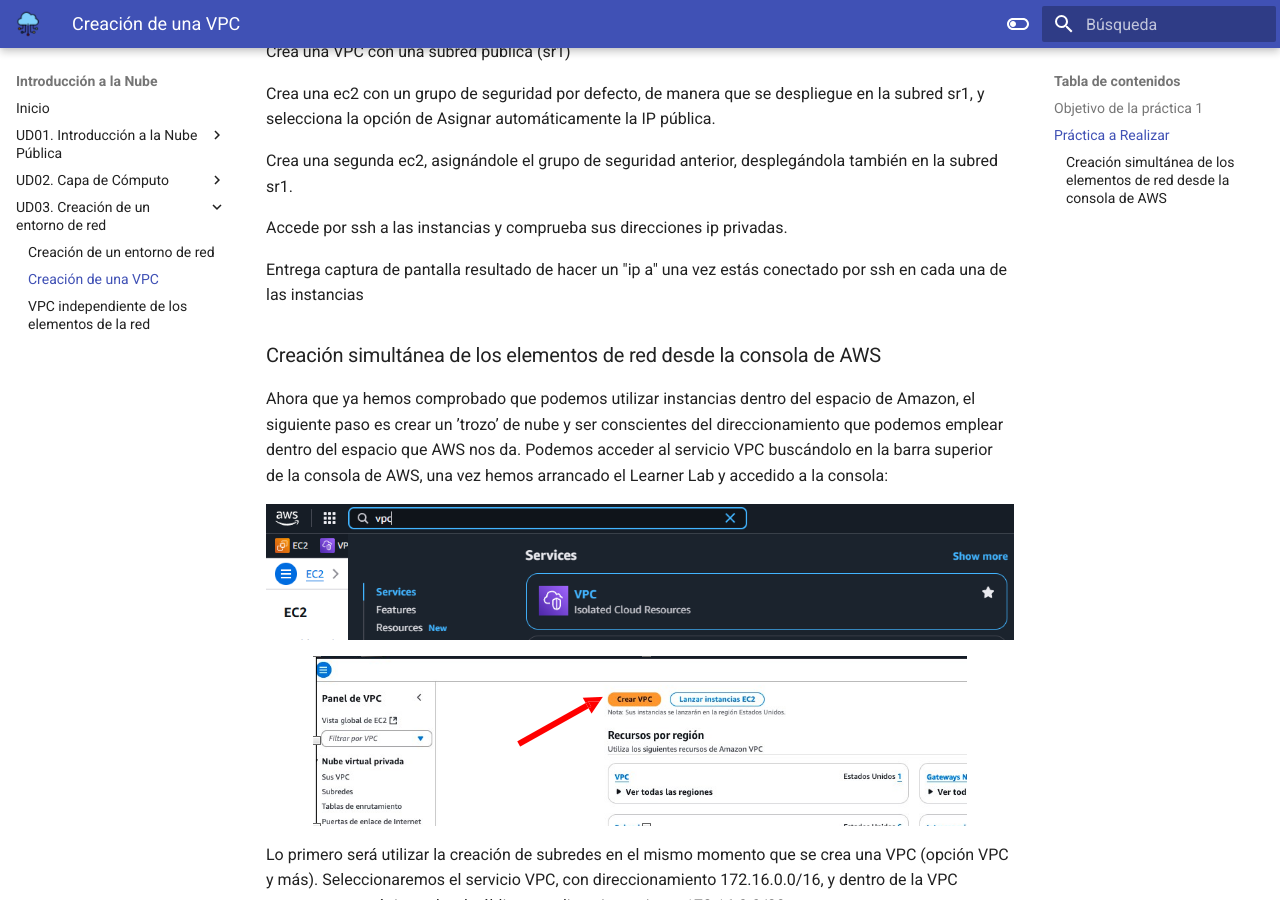
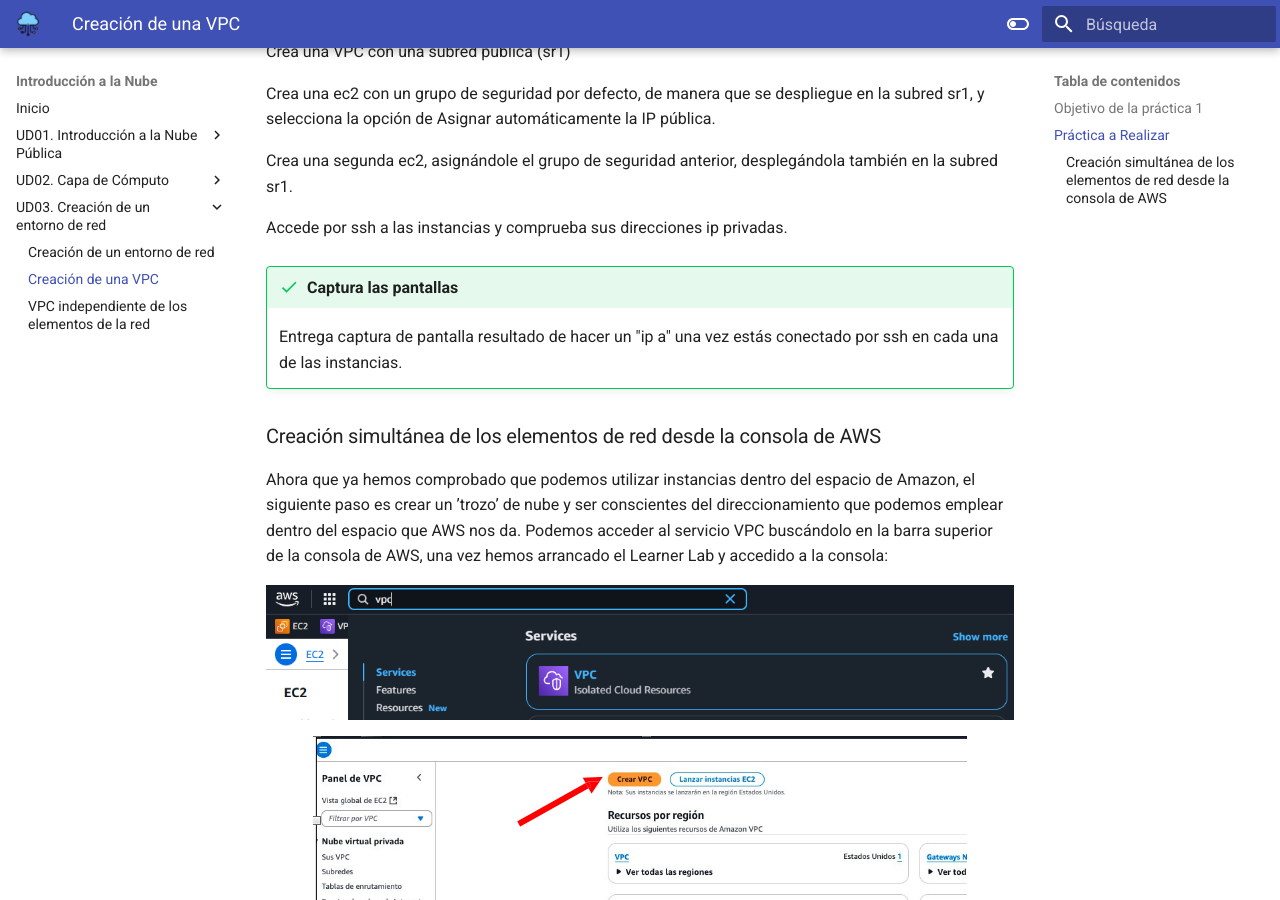
Before and after one commit to IES-CAMP-DE-MORVEDRE/optativa-cloud, an MkDocs documentation site: the page built from docs/ud03/redpractica00.md, in a window 1280 px wide and 900 px high, scrolled down 1382 px. Built offline with MkDocs 1.6.1 and Material for MkDocs 9.7.7, drawn with Linux system fonts in a browser that asks for light colours.

Commit message:
formato capturas

```diff
--- a/docs/ud03/redpractica00.md
+++ b/docs/ud03/redpractica00.md
@@ -37,7 +37,9 @@
 
 Accede por ssh a las instancias y comprueba sus	direcciones ip	privadas.
 
-Entrega captura de pantalla resultado de hacer un "ip a" una vez estás conectado por ssh en cada una de las instancias
+!!! success "Captura las pantallas"
+    Entrega captura de pantalla resultado de hacer un "ip a" una vez estás conectado por ssh en cada una de las instancias.
+
 
 ### Creación simultánea de los elementos de red desde la consola de AWS
 
```
Also changed, not shown: docs/ud03/redpractica01.md (+2 -1 lines).
